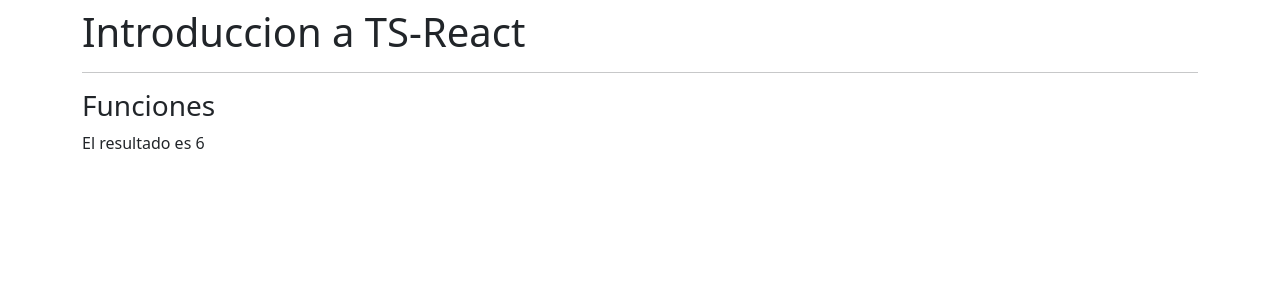
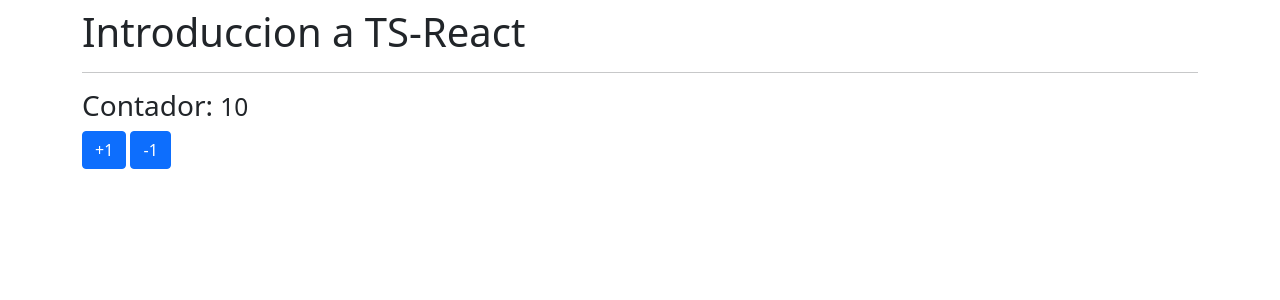
Before and after one commit to StevenACZ/GO-React-Typescript, a React (Create React App) app: page / in a window 1280 px wide. Shown: the top 300 px of the page. Built offline with nearby package versions, Linux system fonts and the light colour scheme.

Commit message:
Hook - useState

```diff
--- a/src/App.tsx
+++ b/src/App.tsx
@@ -4,7 +4,8 @@
 // Components
 // import TiposBasicos from './typescript/TiposBasicos';
 // import ObjetosLiterales from './typescript/ObjetosLiterales';
-import Funciones from './typescript/Funciones';
+// import Funciones from './typescript/Funciones';
+import Contador from './components/Contador';
 
 interface Props {}
 
@@ -15,7 +16,8 @@
       <hr />
       {/* <TiposBasicos /> */}
       {/* <ObjetosLiterales /> */}
-      <Funciones />
+      {/* <Funciones /> */}
+      <Contador />
     </div>
   );
 };
--- /dev/null
+++ b/src/components/Contador.tsx
@@ -0,0 +1,28 @@
+// React
+import React, { useState } from 'react';
+
+interface Props {}
+
+const Contador: React.FC<Props> = () => {
+  const [valor, setValor] = useState<number>(10);
+
+  const acumular = (numero: number): void => {
+    setValor(valor + numero);
+  };
+
+  return (
+    <>
+      <h3>
+        Contador: <small>{valor}</small>
+      </h3>
+      <button className="btn btn-primary" onClick={() => acumular(1)}>
+        +1
+      </button>{' '}
+      <button className="btn btn-primary" onClick={() => acumular(-1)}>
+        -1
+      </button>
+    </>
+  );
+};
+
+export default Contador;
```
